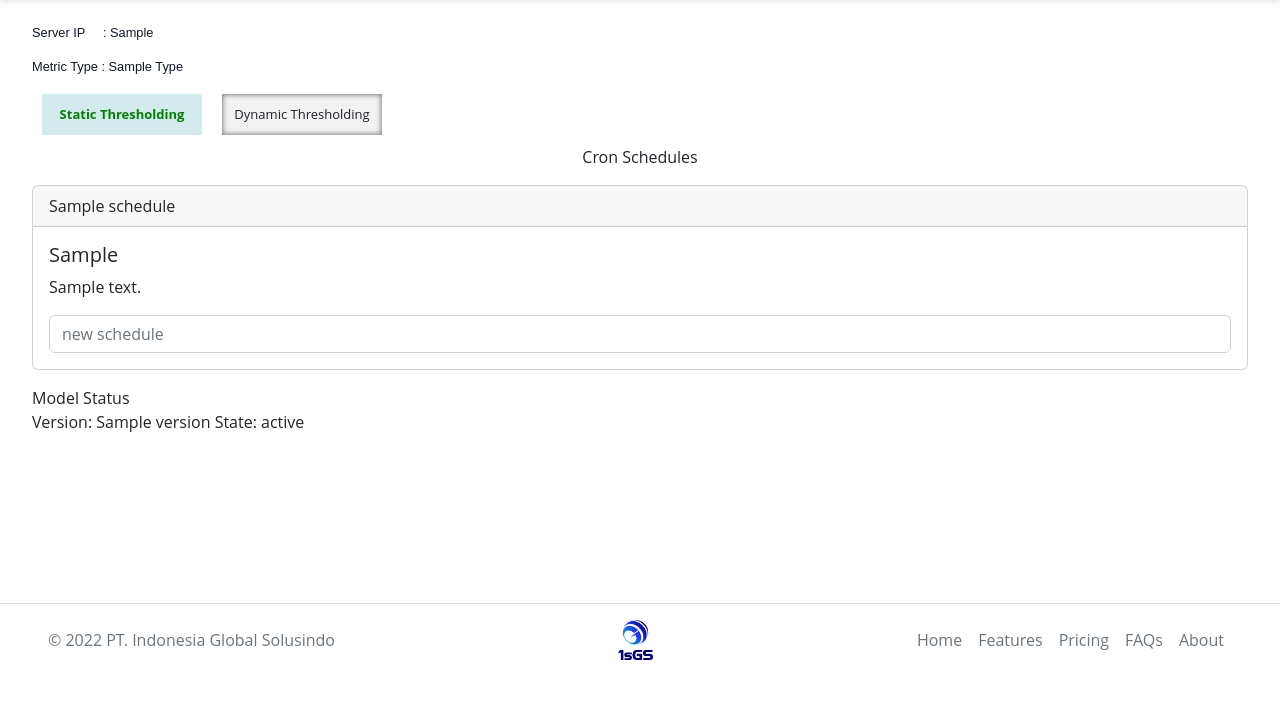
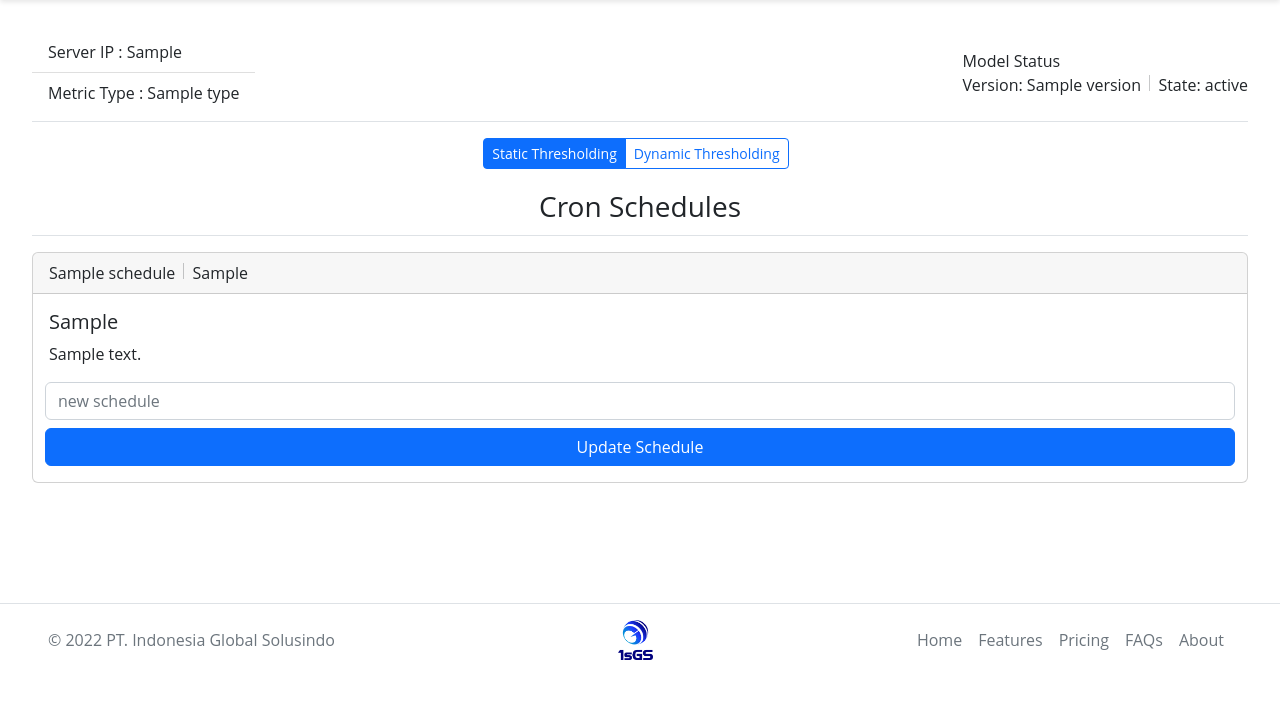
Before and after one commit to Acexoul081/WAR---DRAIT, a Flask app: template templates/metric.html in a window 1280 px wide. Shown: the part 124-847 px from the top of the page. Run offline with Flask 2, Linux system fonts and the light colour scheme; the template is opened without the code that fills it: most values are stand-ins (such as "Sample title", 1, 10 or a date in 2020); some libraries are stand-ins or nearby versions.

Commit message:
update metric screen ui thresholding button and server detail and update cron

```diff
--- a/templates/main.html
+++ b/templates/main.html
@@ -76,8 +76,7 @@
                   </table>
               </div> <!-- / .table-responsive -->
 
-              <div class="card-header border-0 card-header-space-between">
-
+              <div class="card-header border-0 card-header-space-between mt-4">
                 <!-- Title -->
                 <h2 class="card-header-title h4 text-uppercase">
                     Choose Your Application to Monitor
--- a/templates/metric.html
+++ b/templates/metric.html
@@ -15,12 +15,48 @@
     </div>
 
     <div class="model_detail">
-        <h3 class="model_title">Server IP &nbsp;&nbsp;&nbsp;&nbsp;: {{metric['ip']}}</h3>
-        <h3 class="model_title">Metric Type : {{metric['type']}}</h3>
+        <div class="d-flex justify-content-between flex-wrap flex-md-nowrap align-items-center pt-3 pb-2 mb-3 border-bottom">
+            <div>
+                <!-- <h3 class="model_title">Server IP &nbsp;&nbsp;&nbsp;&nbsp;: {{metric['ip']}}</h3>
+                <h3 class="model_title">Metric Type : {{metric['type']}}</h3> -->
+                <ul class="list-group list-group-flush">
+                    <li class="list-group-item">Server IP : {{metric['ip']}}</li>
+                    <li class="list-group-item">Metric Type : {{metric['type']}}</li>
+                </ul>
+            </div>
+            <div>
+                <div>Model Status</div>
+                {% for stat in modelStatus %}
+                <div>
+                    Version: {{stat.version}}
+                    <div class="vr mx-1"></div>
+                    State: {{stat.state}}
+                </div>
+                {% endfor %}
+            </div>
+        </div>
+
+        <div class="btn-toolbar mb-2 mb-md-0 d-flex justify-content-center">
+            <div class="btn-group me-2" role="group" aria-label="Basic radio toggle button group">
+              <input type="radio" class="btn-check" name="btnradio" id="static-btn" autocomplete="off" checked="">
+              <label class="btn btn-sm btn-outline-primary" for="static-btn"
+                  data-bs-toggle="tooltip" data-bs-placement="top"
+                  data-bs-custom-class="custom-tooltip"
+                  data-bs-title="This top tooltip is themed via CSS variables.Lorem ipsum dolor sit, amet consectetur adipisicing elit. Ab est dolore molestias eos eveniet ad qui ipsum architecto nulla in.">
+                  Static Thresholding</label>
+              <input type="radio" class="btn-check" name="btnradio" id="dynamic-btn" autocomplete="off">
+              <label class="btn btn-sm btn-outline-primary" for="dynamic-btn"
+                  data-bs-toggle="tooltip" data-bs-placement="top"
+                  data-bs-custom-class="custom-tooltip"
+                  data-bs-title="This top tooltip is themed via CSS variables.">
+                  Dynamic Thresholding</label>
+            </div>
+        </div>
+
         <div class="chart" id="value"></div>
         <div class="chart" id="loss"></div>
         <div class="chart" id="preproc"></div>
-        <div class="thresholding_option">
+        <!-- <div class="thresholding_option">
             <button class='button -regular center' type="button" id="static-btn"
                 data-bs-toggle="tooltip" data-bs-placement="top"
                 data-bs-custom-class="custom-tooltip"
@@ -33,34 +69,29 @@
                 data-bs-title="This top tooltip is themed via CSS variables.">
                 Dynamic Thresholding
             </button>
-        </div>
+        </div> -->
         <div>
             <div>
                 <div>
-                    <p class="text-center">Cron Schedules</p>
+                    <p class="text-center fs-3 align-items-center pt-3 pb-2 mb-3 border-bottom">Cron Schedules</p>
                 </div>
                 {% for cron in crons %}
                 <div class="card mb-3">
-                    <div class="card-header">{{cron['schedule']}}</div>
+                    <div class="card-header">
+                        {{cron['schedule']}}
+                        <div class="vr mx-1"></div>
+                        {{cron['schedule_readable']}}
+                    </div>
                     <div class="card-body">
                         <h5 class="card-title">{{cron['schedule_readable']}}</h5>
                         <p class="card-text">
                             {{cron['job_detail']}}
                         </p>
-                    <form class="col g-2">
+                        <form class="row g-2">
                             <input type="text" class="form-control" name="new-cron" placeholder="new schedule">
                             <input type="hidden" name="prev-cron" value="{{cron['job_detail']}}">
-                        <!-- <button type="button" class="btn btn-primary update-cron-btn">Update Schedule</button> -->
+                            <button type="button" class="btn btn-primary update-cron-btn">Update Schedule</button>
                         </form>
-                      <!-- <form class="row g-2">
-                        <div class="col-auto">
-                          <input type="hidden" name="prev-cron" value="{{cron['job_detail']}}">
-                          <input type="text" name="new-cron" placeholder="New Schedule">
-                        </div>
-                        <div class="col-auto">
-                          <button type="button" class="update-cron-btn">Update</button>
-                        </div>
-                      </form> -->
                     </div>
                 </div>
                 {% endfor %}
@@ -75,15 +106,6 @@
                     </form>
                 {% endfor %} -->
 
-            </div>
-            <div>
-                <div>Model Status</div>
-                {% for stat in modelStatus %}
-                <div>
-                    Version: {{stat.version}}
-                    State: {{stat.state}}
-                </div>
-                {% endfor %}
             </div>
         </div>
     </div>
```
Lines whose indentation alone changed are shown as unchanged.
